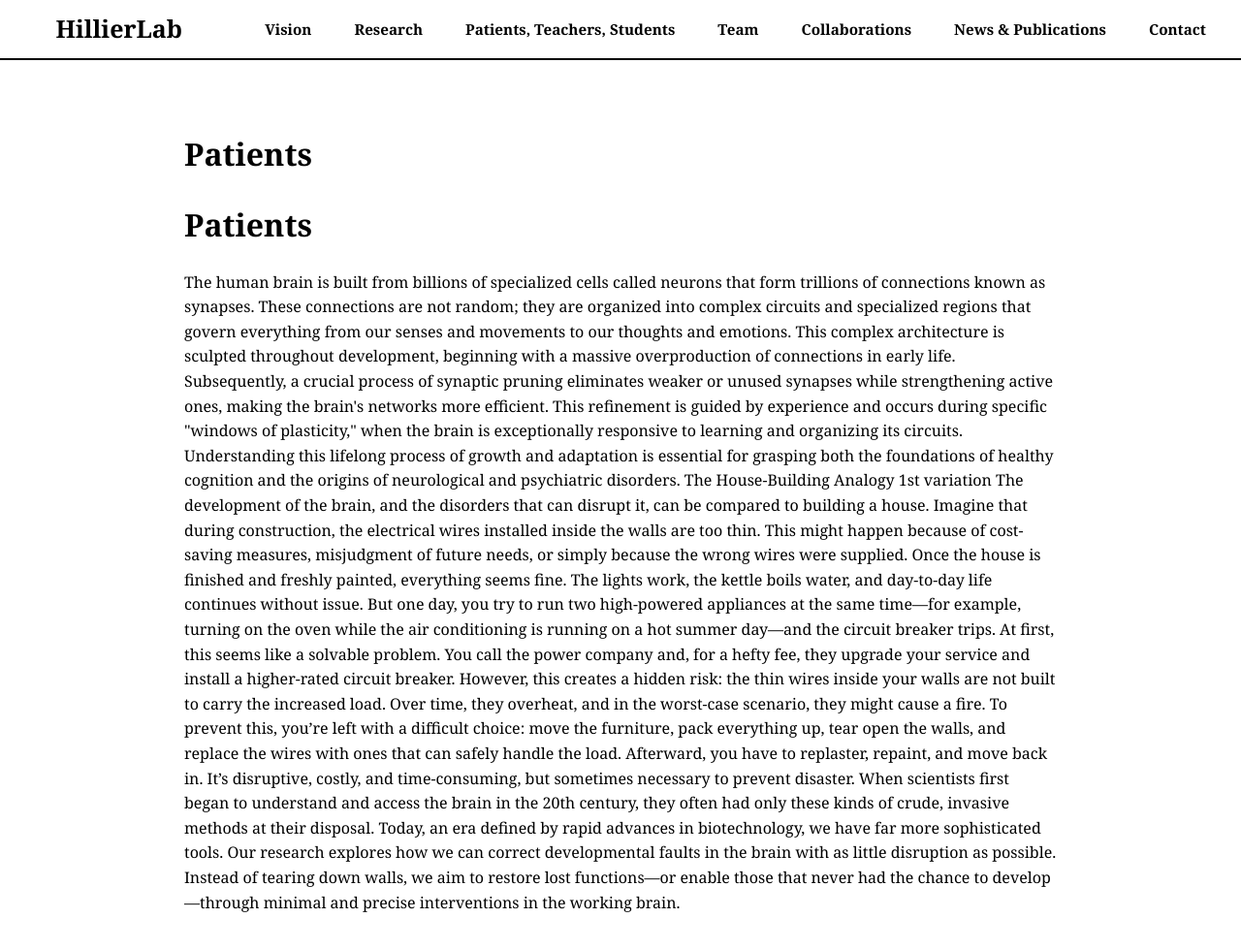
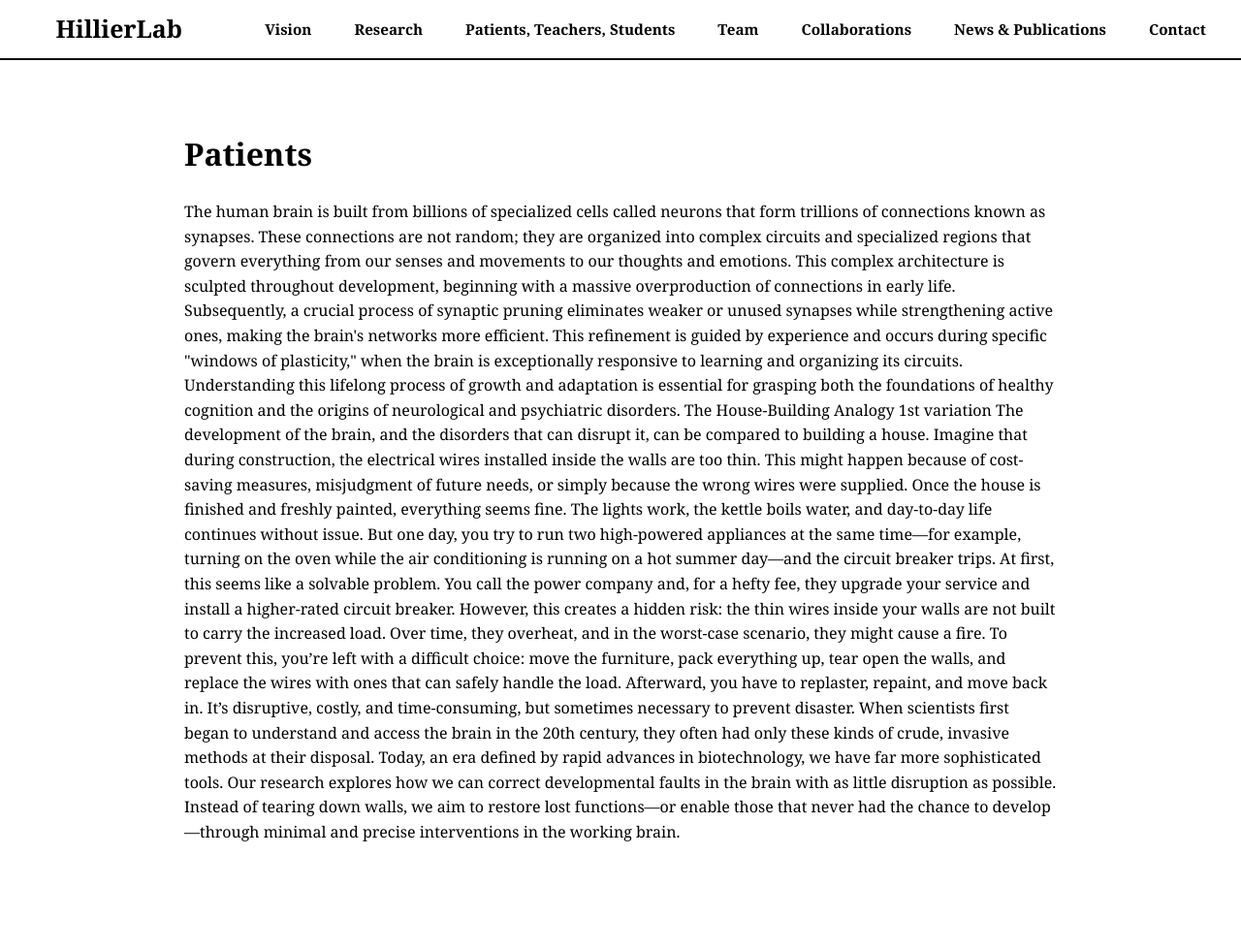
Before and after one commit to dzsano/rottenbillerdavid.github.io, a Jekyll site: the page built from patients-teachers-students.md, in a window 1280 px wide and 992 px high. Shown: the top 980 px of the window at 97% size. Built offline with Jekyll 4.4.1, drawn with Linux system fonts in a browser that asks for light colours.

Commit message:
Update patients-teachers-students.md

```diff
--- a/patients-teachers-students.md
+++ b/patients-teachers-students.md
@@ -2,7 +2,6 @@
 layout: page
 title: Patients
 ---
-<h1>Patients</h1>
 <p>The human brain is built from billions of specialized cells called neurons that form trillions of connections known as synapses. These connections are not random; they are organized into complex circuits and specialized regions that govern everything from our senses and movements to our thoughts and emotions.
 This complex architecture is sculpted throughout development, beginning with a massive overproduction of connections in early life. Subsequently, a crucial process of synaptic pruning eliminates weaker or unused synapses while strengthening active ones, making the brain's networks more efficient. This refinement is guided by experience and occurs during specific "windows of plasticity," when the brain is exceptionally responsive to learning and organizing its circuits. Understanding this lifelong process of growth and adaptation is essential for grasping both the foundations of healthy cognition and the origins of neurological and psychiatric disorders.
 
```
